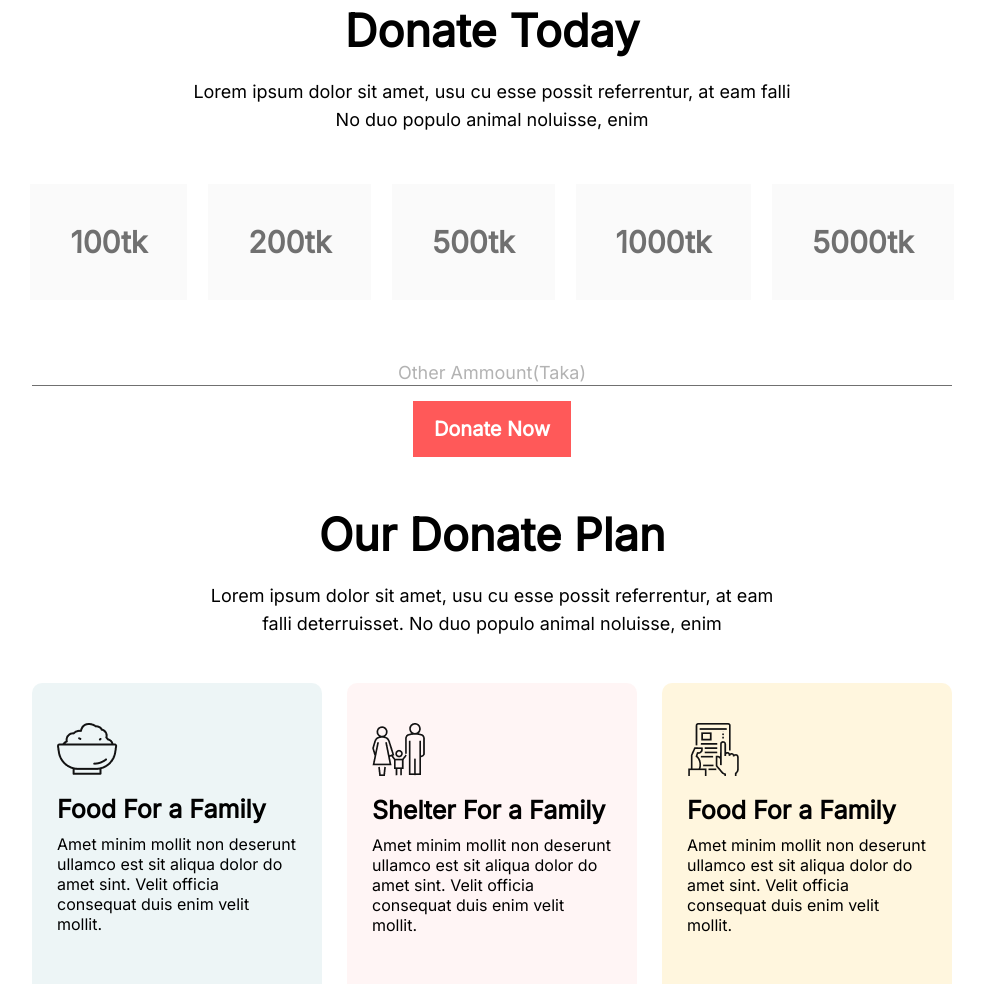
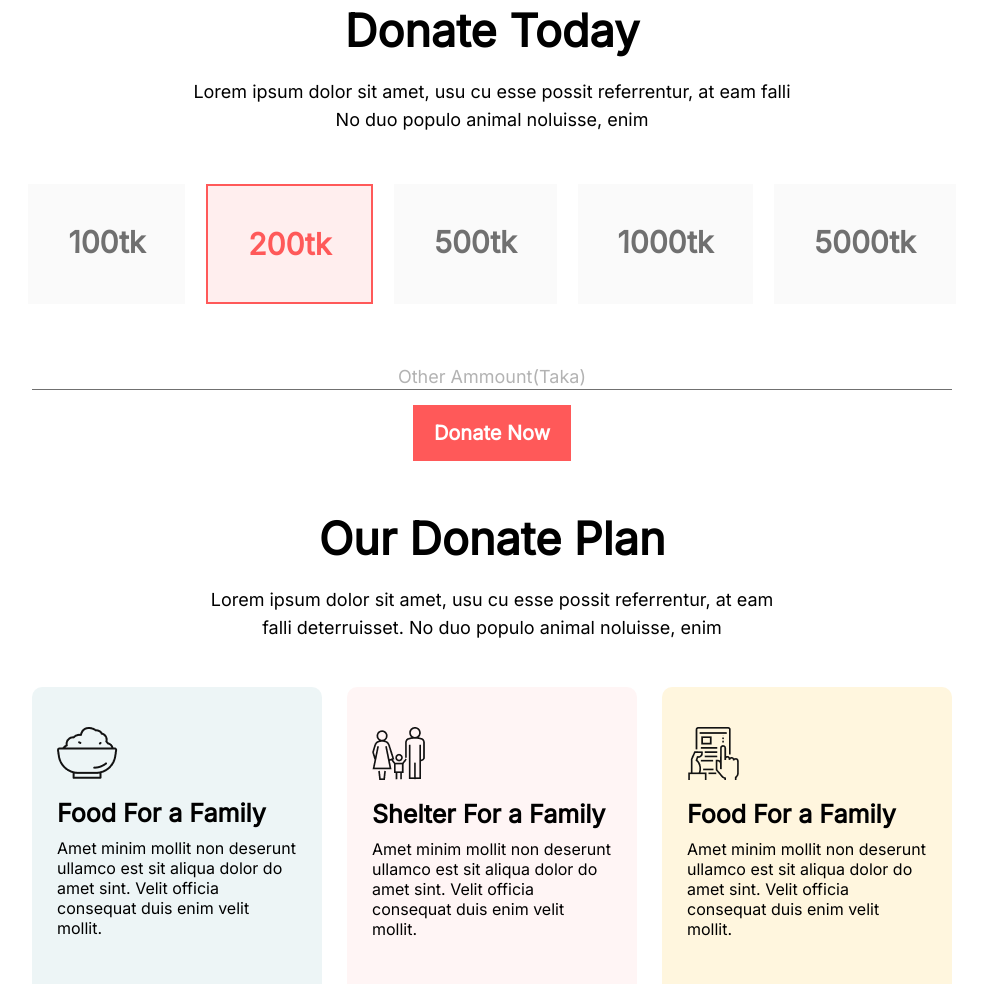
Before and after one commit to sakib-sarder/donate-today2, a plain HTML site: page index.html in a window 1280 px wide. Shown: the part 927-1911 px from the top of the page, without its empty margins (148-1131 px from the left). Drawn offline with Linux system fonts and the light colour scheme.

Commit message:
modified adjusted tk

```diff
--- a/styles/style.css
+++ b/styles/style.css
@@ -81,7 +81,13 @@
     padding: 40px;
     background-color: #FAFAFA;
 }
-
+.adjusted-tk{
+    border: 2px solid #FF5959;
+    background-color: #FFEEEE;
+}
+.adjusted-tk > .money{
+    color: #FF5959;
+}
 .money {
     color: #707070;
     font-weight: 700;
```
